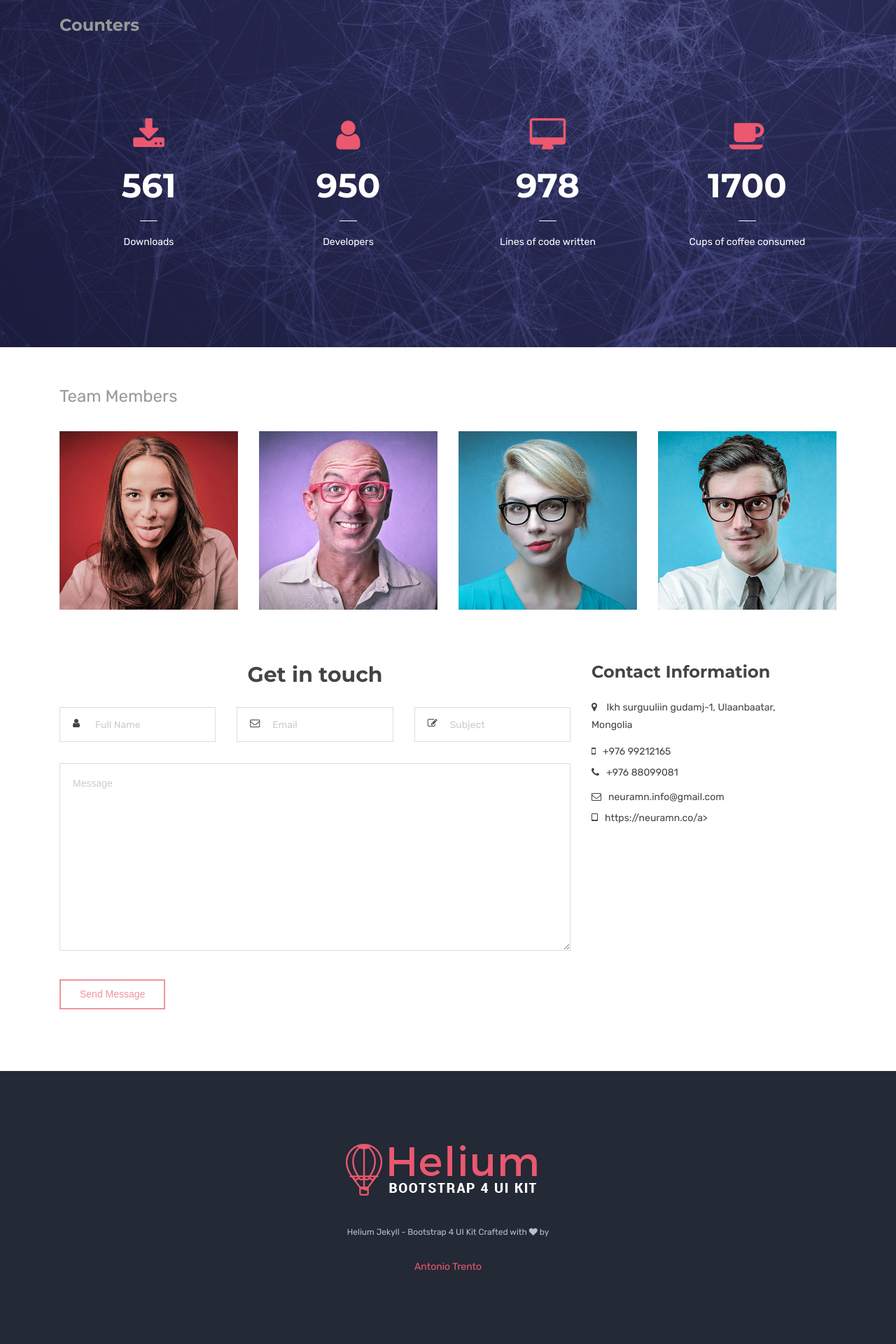
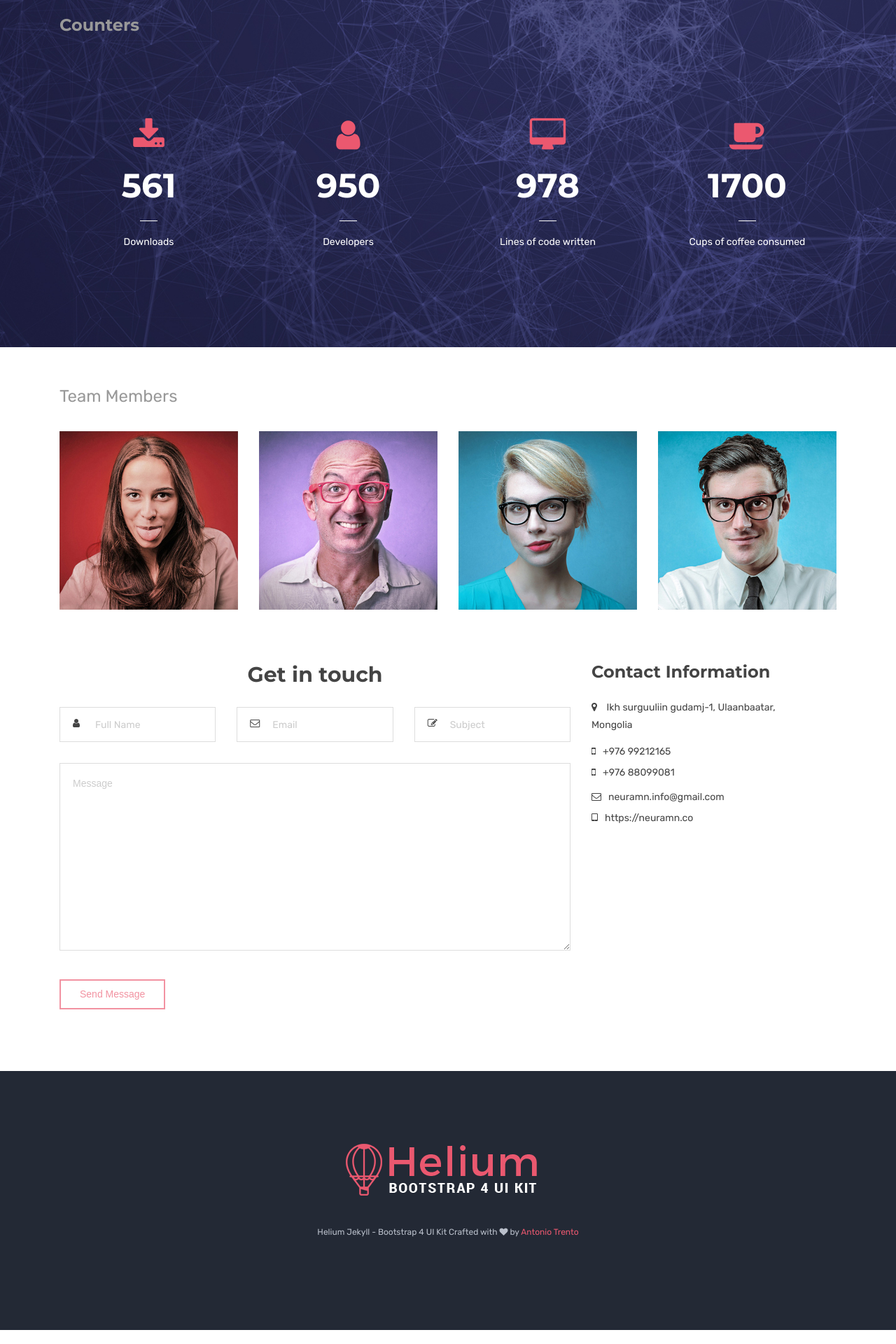
Before and after one commit to neuramn/neuramn.github.io, a Jekyll site: the page built from index.html, in a window 1280 px wide. Shown: the part 2160-4080 px from the top of the page at 70% size. Built offline with Jekyll 4.4.1, drawn with Linux system fonts in a browser that asks for light colours.

Commit message:
Initial commit

```diff
--- a/index.html
+++ b/index.html
@@ -416,14 +416,13 @@
 						</address>
               <div class="tel-info">
                 <a href="tel:+976 99212165"><i class="fa fa-mobile icons cyan-color contact-info-icon"></i>+976 99212165</a>
-                <a href="tel:+976 88099081"><i class="fa fa-phone icons cyan-color contact-info-icon"></i>+976 88099081</a>
+                <a href="tel:+976 88099081"><i class="fa fa-mobile icons cyan-color contact-info-icon"></i>+976 88099081</a>
               </div>
               <a href="mailto:neuramn.info@gmail.com"><i class="fa fa-envelope-o icons cyan-color contact-info-icon"></i>neuramn.info@gmail.com</a>
-              <a href="https://neuramn.co"><i class="fa fa-tablet icons cyan-color contact-info-icon"></i>https://neuramn.co/a>
+              <a href="https://neuramn.co"><i class="fa fa-tablet icons cyan-color contact-info-icon"></i>https://neuramn.co</a>
               {% include social-block.html %}
             </div>
           </div>
-
         </div>
 	</div>
 
```
